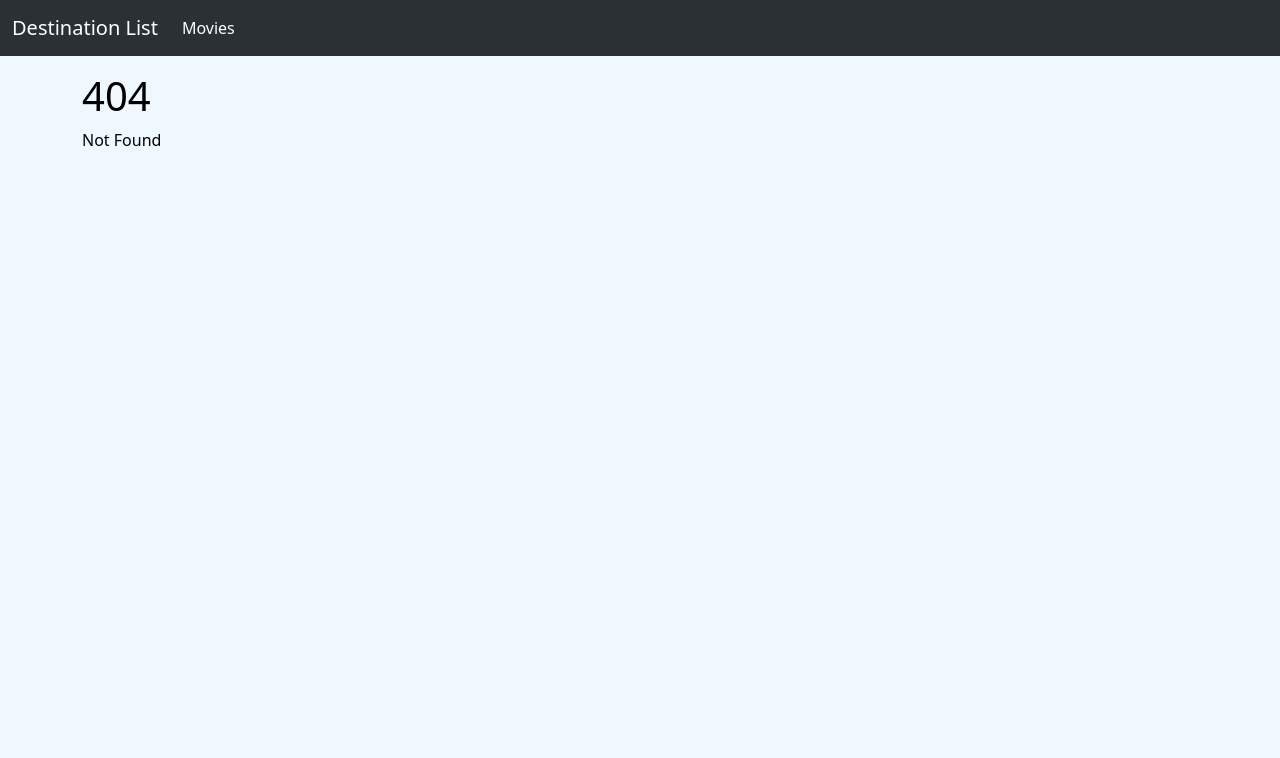
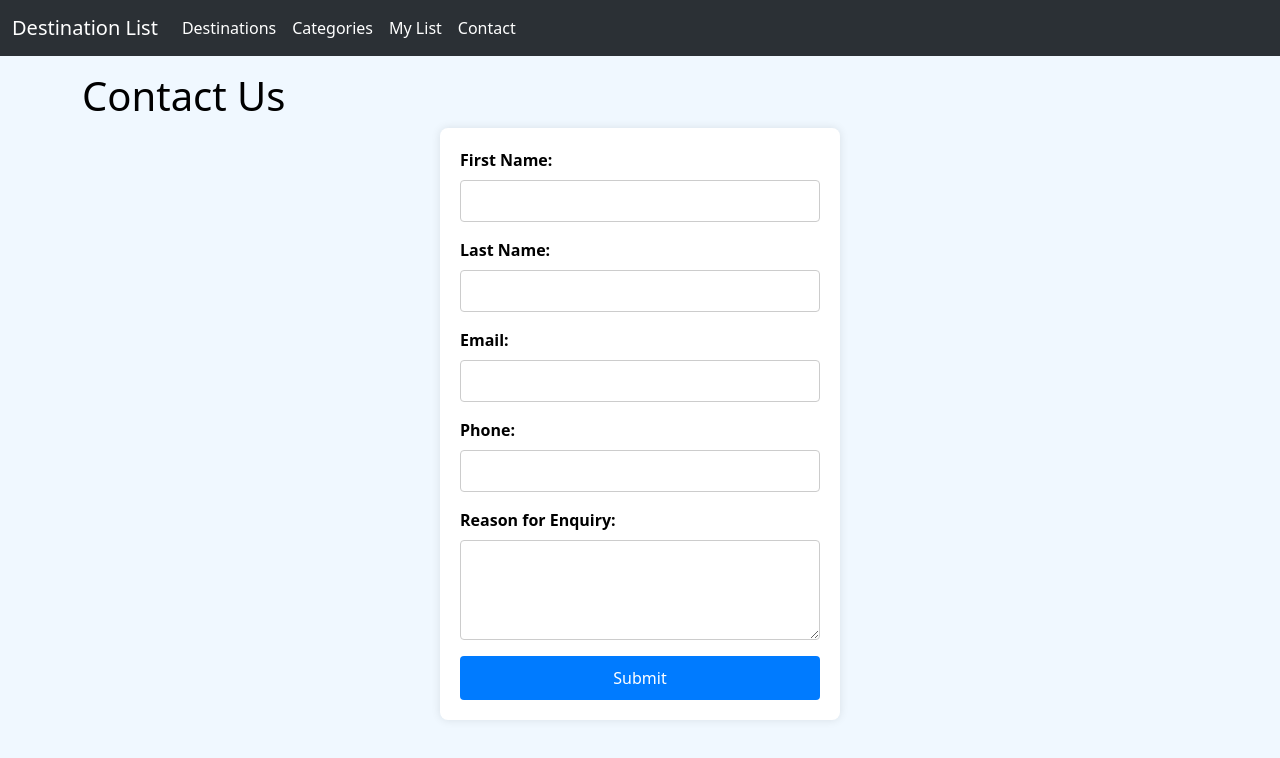
Before and after one commit to str33ts4Int/Destination-List, a SvelteKit app: page /contact in a window 1280 px wide. Before the commit this address had no page. Shown: the top 758 px of the page. Built offline with nearby package versions, Linux system fonts and the light colour scheme.

Commit message:
Basic structure

```diff
--- a/src/routes/+layout.svelte
+++ b/src/routes/+layout.svelte
@@ -23,8 +23,20 @@ data-bs-theme="dark"
   <div class="collapse navbar-collapse" id="navbarNav">
     <ul class="navbar-nav">
       <li class="nav-item">
-        <a class="nav-link active" aria-current="page" href="/films"
-          >Movies</a>
+        <a class="nav-link active" aria-current="page" href="/destinations"
+          >Destinations</a>
+      </li>
+      <li class="nav-item">
+        <a class="nav-link active" aria-current="page" href="/categories"
+          >Categories</a>
+      </li>
+      <li class="nav-item">
+        <a class="nav-link active" aria-current="page" href="/mylist"
+          >My List</a>
+      </li>
+      <li class="nav-item">
+        <a class="nav-link active" aria-current="page" href="/contact"
+          >Contact</a>
       </li>
     </ul>
   </div>
--- /dev/null
+++ b/src/routes/contact/+page.svelte
@@ -0,0 +1,87 @@
+<script>
+    let firstName = '';
+    let lastName = '';
+    let email = '';
+    let phone = '';
+    let reason = '';
+
+    function handleSubmit() {
+        alert(`Name: ${firstName} ${lastName}\nEmail: ${email}\nPhone: ${phone}\nReason: ${reason}`);
+    }
+</script>
+
+<h1>Contact Us</h1>
+
+<form on:submit|preventDefault={handleSubmit}>
+    <div class="form-group">
+        <label for="firstName">First Name:</label>
+        <input type="text" id="firstName" bind:value={firstName} required />
+    </div>
+    <div class="form-group">
+        <label for="lastName">Last Name:</label>
+        <input type="text" id="lastName" bind:value={lastName} required />
+    </div>
+    <div class="form-group">
+        <label for="email">Email:</label>
+        <input type="email" id="email" bind:value={email} required />
+    </div>
+    <div class="form-group">
+        <label for="phone">Phone:</label>
+        <input type="tel" id="phone" bind:value={phone} required />
+    </div>
+    <div class="form-group">
+        <label for="reason">Reason for Enquiry:</label>
+        <textarea id="reason" bind:value={reason} required></textarea>
+    </div>
+    <button type="submit">Submit</button>
+</form>
+
+<style>
+    form {
+        display: flex;
+        flex-direction: column;
+        max-width: 400px;
+        margin: auto;
+        background-color: white;
+        padding: 20px;
+        border-radius: 8px;
+        box-shadow: 0 0 10px rgba(0, 0, 0, 0.1);
+    }
+
+    .form-group {
+        display: flex;
+        flex-direction: column;
+        margin-bottom: 16px;
+    }
+
+    label {
+        margin-bottom: 8px;
+        font-weight: bold;
+    }
+
+    input, textarea {
+        padding: 8px;
+        font-size: 16px;
+        border: 1px solid #ccc;
+        border-radius: 4px;
+    }
+
+    textarea {
+        resize: vertical;
+        min-height: 100px;
+    }
+
+    button {
+        padding: 10px 20px;
+        font-size: 16px;
+        color: white;
+        background-color: #007bff;
+        border: none;
+        border-radius: 4px;
+        cursor: pointer;
+    }
+
+    button:hover {
+        background-color: #0056b3;
+    }
+</style>
```
Also changed, not shown: src/routes/+page.svelte (+13 -1 lines), src/lib/db.js (added), src/routes/categories/+page.svelte (added), src/routes/destinations/+page.svelte (added), src/routes/mylist/+page.svelte (added).
